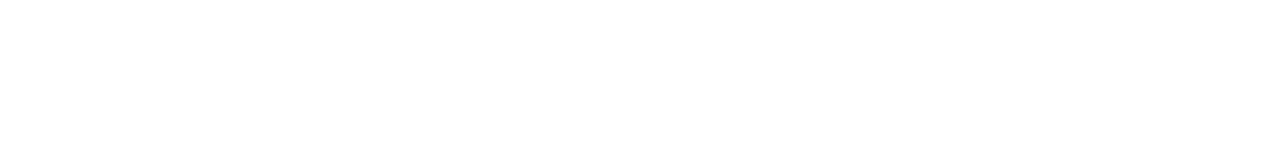
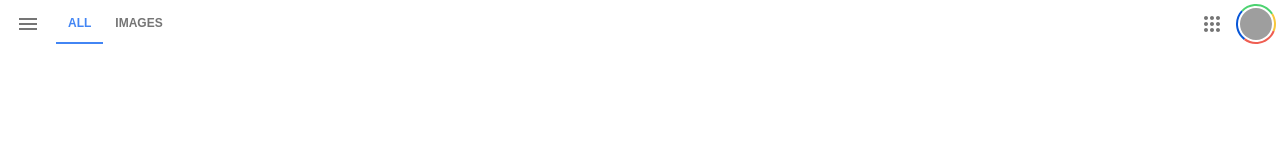
Before and after one commit to matheuspython/clone-google-, a plain HTML site: page index.html in a window 1280 px wide. Drawn offline with Linux system fonts and the light colour scheme; grey boxes are pictures that could not be loaded.

Commit message:
header completo

```diff
--- a/index.html
+++ b/index.html
@@ -4,9 +4,29 @@
   <meta charset="UTF-8">
   <meta http-equiv="X-UA-Compatible" content="IE=edge">
   <meta name="viewport" content="width=device-width, initial-scale=1.0">
-  <title>Document</title>
+  <title>Google UI Clone</title>
+  <link rel="stylesheet" href="./style.css">
 </head>
 <body>
+<header class="menu">
+  <div class="menu__section left">
+    <img class="menu__icon" src="./assets/burger-icon.svg" alt="Burguer">
+    <a class="menu__link active" href="">All</a>
+    <a class="menu__link" href="">Images</a>
+  </div>
 
+  <div class="menu__section right">
+    <img src="./assets/more-icon.svg" alt="More" class="menu__icon">
+    <div class="menu__profile">
+      <img class="menu__avatar" src="https://github.com/matheuspython.png" alt="">
+      <img src="assets/circle-frame.svg" alt="Avatar frame" class="menu__avatar--frame">
+    </div>
+  </div>
+</header>
+
+<main></main>
+
+
+<footer></footer>
 </body>
 </html>
--- a/style.css
+++ b/style.css
@@ -0,0 +1,67 @@
+
+* {
+  margin: 0;
+  padding: 0;
+  box-sizing: border-box;
+}
+*,input, button {
+  font-family: Arial, Helvetica, sans-serif;
+}
+
+.menu {
+  height: 48px;
+  width: 100%;
+  align-items: center;
+  display: flex;
+  justify-content: space-between;
+}
+
+.menu__section {
+  display: flex;
+  align-items: center;
+}
+.menu__section.left .menu__icon {
+  padding: 12px 16px;
+}
+
+.menu__link {
+  text-transform: uppercase;
+  font-size: 12px;
+  font-weight: 600;
+  color: #757575;
+  padding: 12px;
+  text-decoration: none;/**/
+}
+
+.menu__link.active {
+  color: #4285f4;
+  border-bottom:2px solid;
+}
+
+.menu__link:not(.active) {
+  margin-bottom: 2px;
+}
+
+ .menu__section.right {
+  margin-right: 4px;
+ }
+ .menu__section.right .menu__icon {
+   padding: 12px;
+ }
+ .menu__profile {
+  padding: 4px;
+  width: 40px;
+  height: 40px;
+  position: relative;
+
+ }
+ .menu__avatar {
+   width: 32px;
+   height: 32px;
+   border-radius: 50%;
+  }
+  .menu__avatar--frame {
+    position: absolute;
+    top: 0;
+    left: 0;
+  }
```
